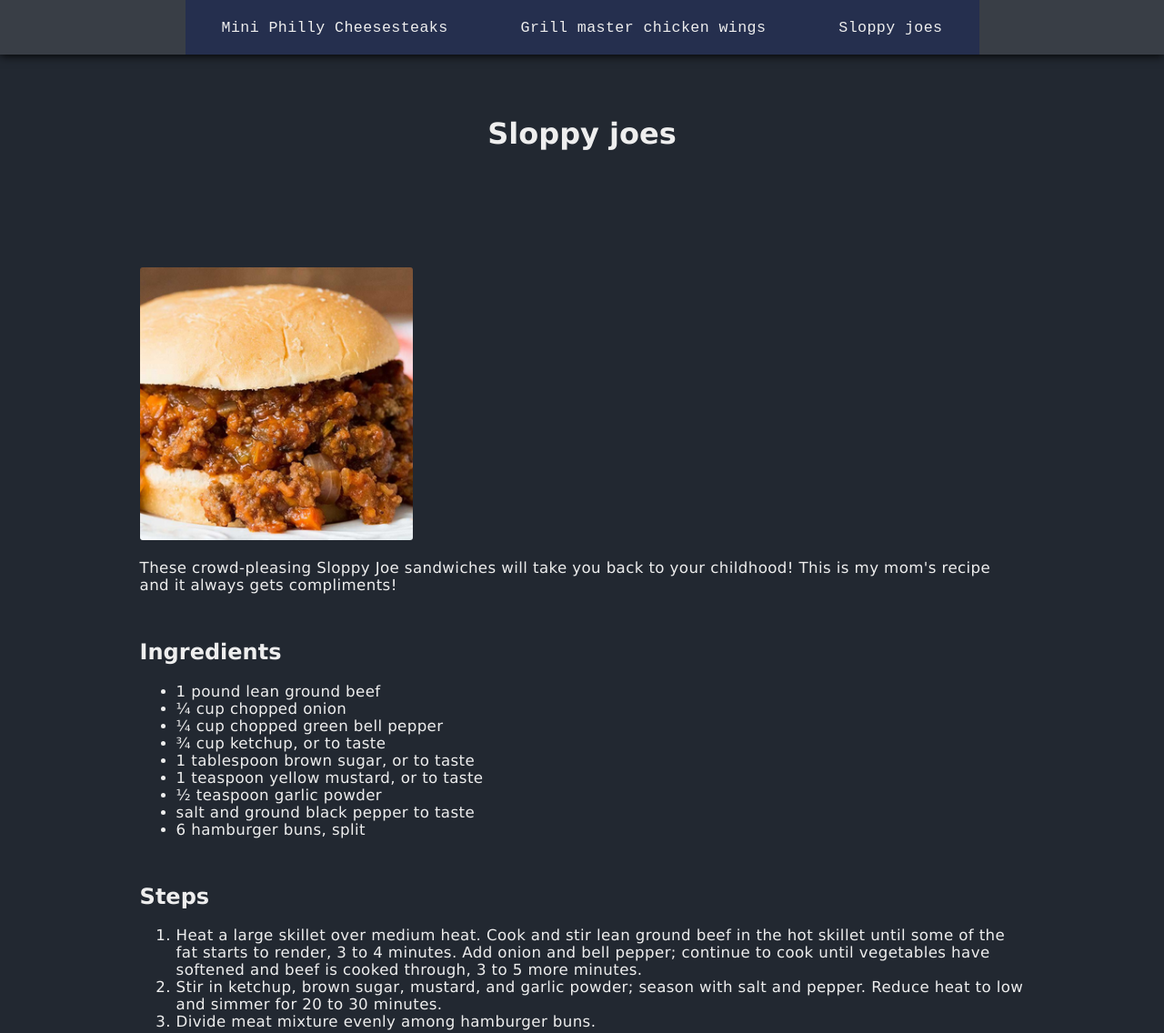
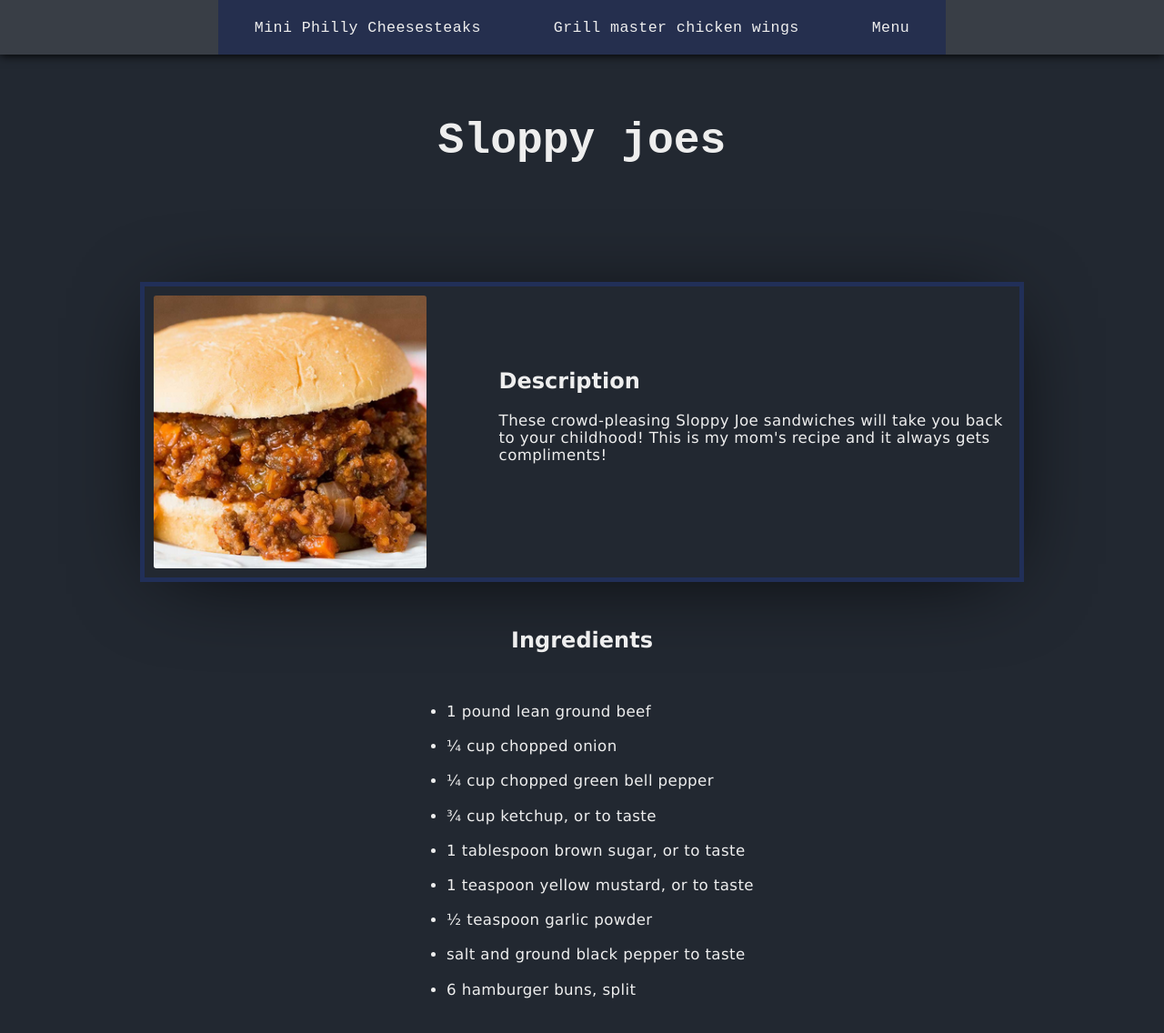
Before and after one commit to LeNikota/Odin-recipes, a plain HTML site: page recipes/Sloppy_joes.html in a window 1280 px wide. Shown: the top 1136 px of the page at 91% size. Drawn offline with Linux system fonts and the light colour scheme.

Commit message:
Add a link to the main menu in the header

```diff
--- a/css/recipes.css
+++ b/css/recipes.css
@@ -21,6 +21,8 @@ div li{
 h1 {
     text-align: center;
     margin: 8rem 0;
+    font-family:'Courier New', Courier, monospace;
+    font-size: 3rem;
 }
 
 h2 {
@@ -31,6 +33,7 @@ h2 {
     display: flex;
     border: var(--border) 5px solid;
     padding: 10px;
+    box-shadow: black 0 10px 100px -30px;
 }
 
 img {
@@ -59,3 +62,14 @@ img {
 .steps{
     border: var(--border);
 }
+
+.center{
+    display: flex;
+    justify-content: center;
+    align-items: center;
+    width: 100%;
+}
+
+.center ul{
+    display: block;
+}
--- a/recipes/Sloppy_joes.html
+++ b/recipes/Sloppy_joes.html
@@ -14,16 +14,26 @@
         <ul>
             <li><a href="./Mini_Philly_Cheesesteaks.html">Mini Philly Cheesesteaks</a></li>
             <li><a href="./Grill_master_chicken_wings.html">Grill master chicken wings</a></li>
-            <li><a href="./Sloppy_joes.html">Sloppy joes</a></li>
+            <li><a href="../index.html">Menu</a></li>
         </ul>
     </header>
 
 
     <h1>Sloppy joes</h1>
+
+    <div class="main">
         <img src="../images/Sloppy_joes.png" alt="Sloppy hamburger">
-    <p>These crowd-pleasing Sloppy Joe sandwiches will take you back to your childhood! This is my mom's recipe and it
-        always gets compliments!</p>
-    <h2>Ingredients</h2>
+        <div class="description">
+            <h2>Description</h2>
+            <p>These crowd-pleasing Sloppy Joe sandwiches will take you back to your childhood! This is my mom's recipe
+                and it
+                always gets compliments!
+            </p>
+        </div>
+    </div>
+
+    <h2 class="center">Ingredients</h2>
+    <div class="ingredients center">
         <ul>
             <li>1 pound lean ground beef</li>
             <li>¼ cup chopped onion</li>
@@ -35,15 +45,21 @@
             <li>salt and ground black pepper to taste</li>
             <li>6 hamburger buns, split</li>
         </ul>
+    </div>
+
+    <div class="steps">
         <h2>Steps</h2>
         <ol>
-        <li>Heat a large skillet over medium heat. Cook and stir lean ground beef in the hot skillet until some of the
+            <li>Heat a large skillet over medium heat. Cook and stir lean ground beef in the hot skillet until some of
+                the
                 fat starts to render, 3 to 4 minutes. Add onion and bell pepper; continue to cook until vegetables have
                 softened and beef is cooked through, 3 to 5 more minutes.</li>
-        <li>Stir in ketchup, brown sugar, mustard, and garlic powder; season with salt and pepper. Reduce heat to low
+            <li>Stir in ketchup, brown sugar, mustard, and garlic powder; season with salt and pepper. Reduce heat to
+                low
                 and simmer for 20 to 30 minutes.</li>
             <li>Divide meat mixture evenly among hamburger buns. </li>
         </ol>
+    </div>
 </body>
 
 </html>
```
Also changed, not shown: recipes/Grill_master_chicken_wings.html (+30 -6 lines), recipes/Mini_Philly_Cheesesteaks.html (+1 -1 lines). Lines whose indentation alone changed are shown as unchanged.
